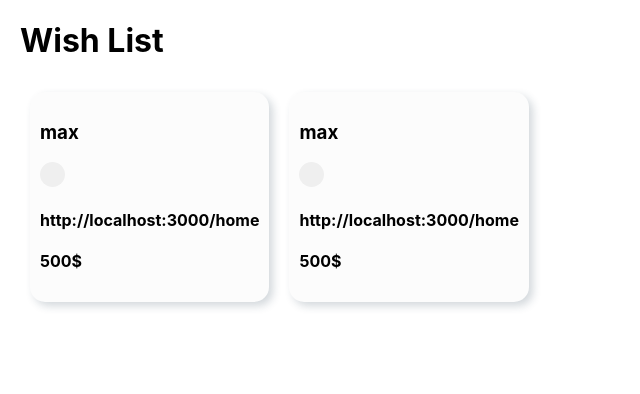
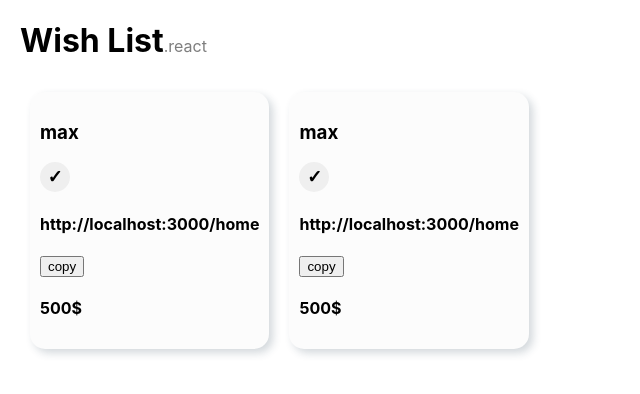
Before and after one commit to Shithappe/wish-list, a React (Create React App) app: page /home in a window 1280 px wide. Shown: the top 394 px of the page, without its empty margins (0-640 px from the left). Built offline with nearby package versions, Linux system fonts and the light colour scheme.

Commit message:
data structure change

```diff
--- a/src/App.css
+++ b/src/App.css
@@ -1,5 +1,6 @@
 .main{
   margin: 20px;
+  transition: all 0.1s ease-out;
 }
 
 .listItem{
@@ -18,6 +19,12 @@
   border-radius: 50%;
   padding: 3px;
   color: rgba(0, 0, 0, 0.5);
+
+  font-size: large;
+  color: black;
+  font-weight: 800;
+  width: 30px;
+  height: 30px;
 }
 
 .button{
@@ -26,3 +33,19 @@
   border-radius: 25px;
   color: rgba(0, 0, 0, 0.5);
 }
+
+.doneButton:after{
+  content: '\2713';
+}
+
+.doneButton:hover, .button:hover{
+  color: rgba(0, 0, 0, 0.7);
+  background: rgb(228, 228, 228, 0.5);
+  box-shadow: 2px 2px 4px 0px rgba(34, 60, 80, 0.2);
+}
+
+span{
+  font-size: medium;
+  font-weight: lighter;
+  color: rgb(126, 126, 126);
+}
--- a/src/components/Home.js
+++ b/src/components/Home.js
@@ -1,11 +1,16 @@
 import Wish from './Wish.js'
 
 export default function Home() {
+    let data = {
+        name: 'max',
+        link: 'http://localhost:3000/home',
+        price: '500$'
+    }
     return (
         <div className='main'>
-            <h1>Wish List</h1>
-            <Wish name='max' link='http://localhost:3000/home' price='500$' />
-            <Wish name='max' link='http://localhost:3000/home' price='500$' />
+            <h1>Wish List<span>.react</span></h1>
+            <Wish data={data} />
+            <Wish data={data} />
         </div>
     )
 }
--- a/src/components/Wish.js
+++ b/src/components/Wish.js
@@ -1,10 +1,11 @@
 export default function Wish(props) {
     return (
         <div className="listItem">
-            <h3>{props.name}</h3>
+            <h3>{props.data.name}</h3>
             <button className="doneButton"></button>
-            <h4>{props.link}</h4>
-            <h4>{props.price}</h4>
+            <h4>{props.data.link}</h4>
+            <button className="copyLinkButton">copy</button>
+            <h4>{props.data.price}</h4>
         </div>
     )
 }
```
